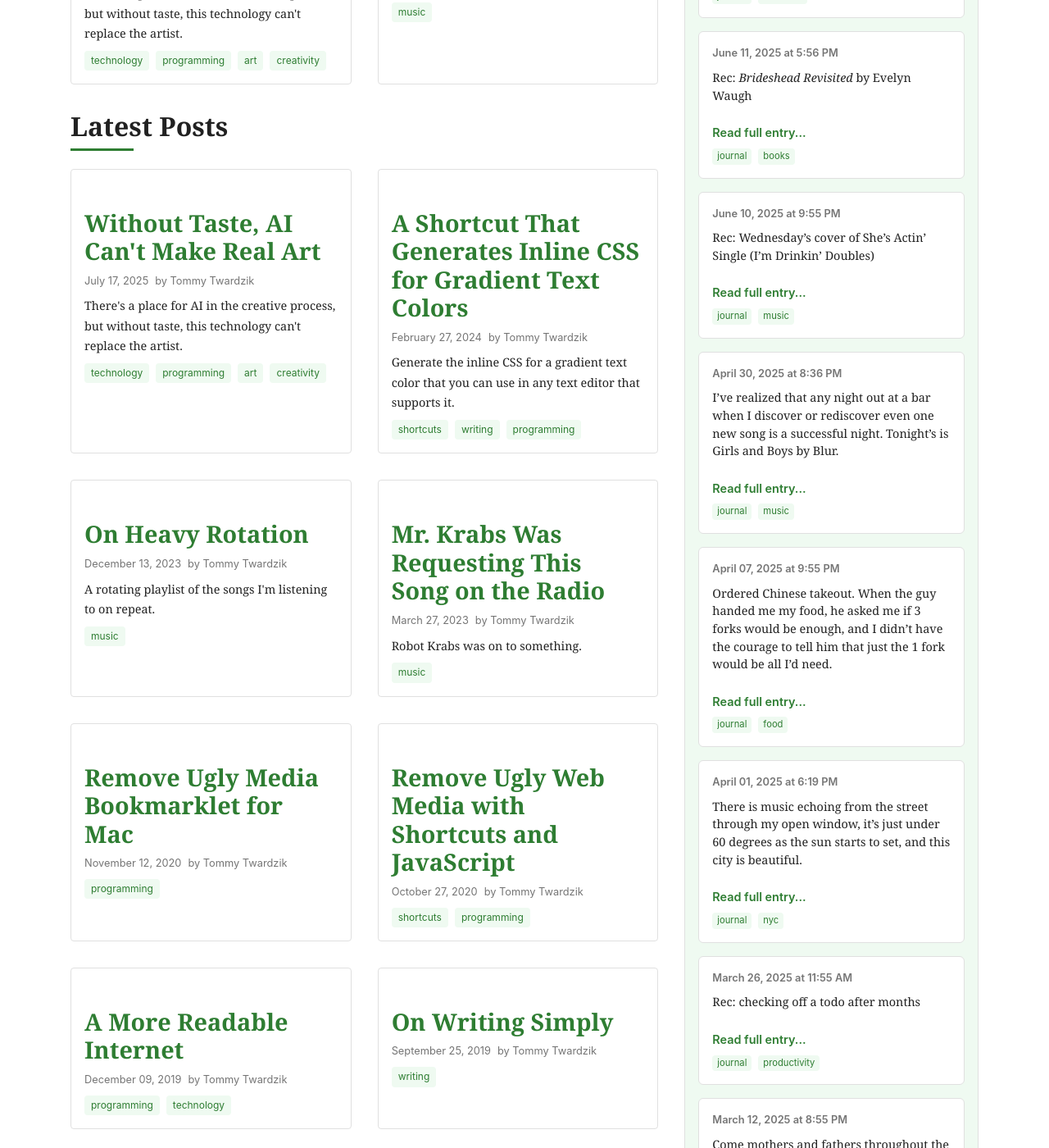
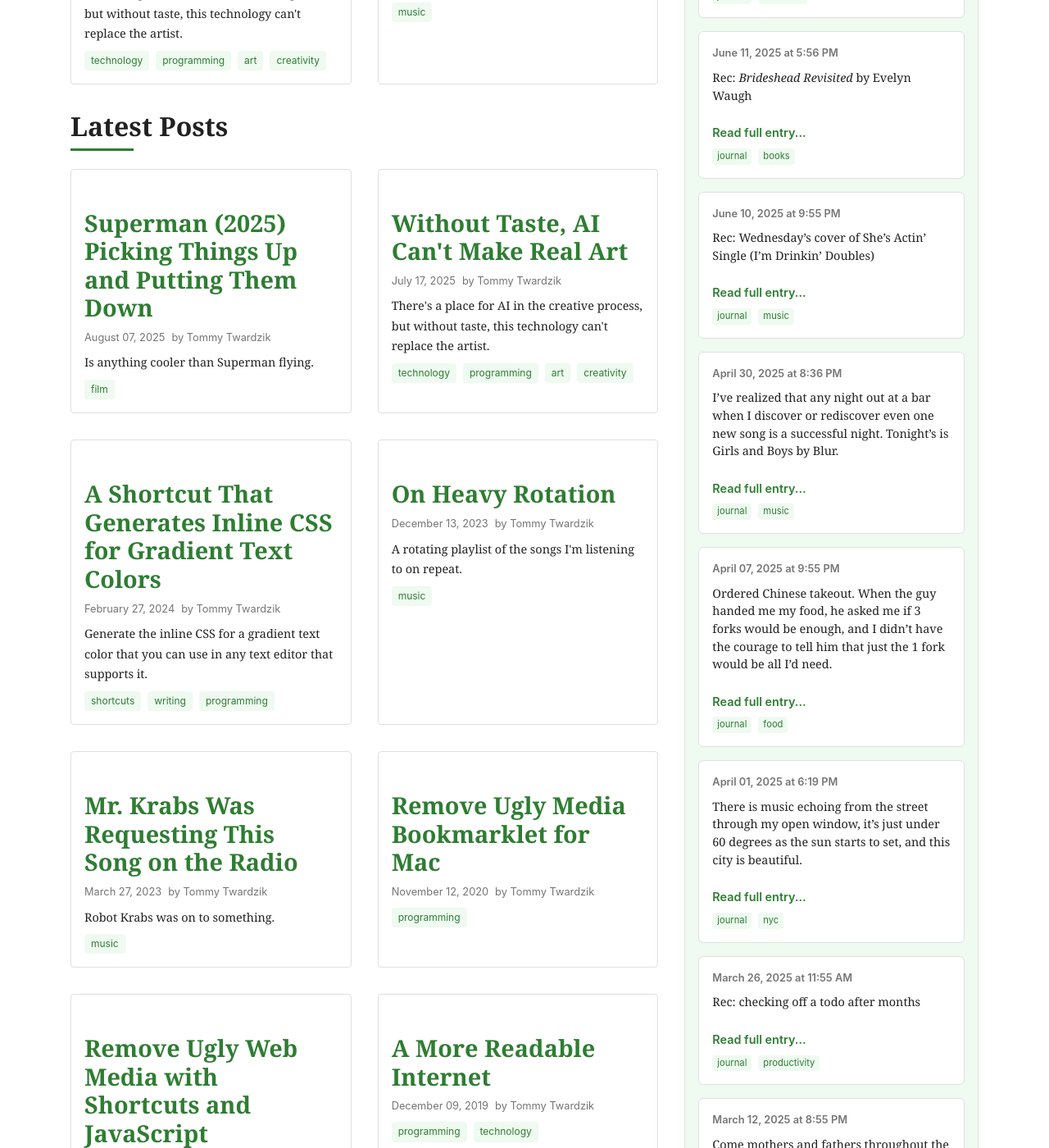
Before and after one commit to ttwardz/bum-notes-blog, a Jekyll site: the page built from index.markdown, in a window 1280 px wide and 1400 px high, scrolled down 389 px. Shown: the whole window at 82% size. Built offline with Jekyll 4.4.1, drawn with Linux system fonts in a browser that asks for light colours; part of the change alters nothing that is shown.

Commit message:
new post: Superman (2025)
Also, now `ul` and `ol` bullets and numbers are green to match the site's primary color

```diff
--- /dev/null
+++ b/_posts/2025-08-07-superman-2025-movie-notes.md
@@ -0,0 +1,48 @@
+---
+layout: post
+date: 2025-08-07 12:44
+title: Superman (2025) Picking Things Up and Putting Them Down
+description: Is anything cooler than Superman flying.
+author: Tommy Twardzik
+tags: [film]
+---
+
+**Nothing is cooler than Superman *flying*.**
+
+<br>
+
+- +2 krypto super dog ❤️
+- -1 it fake dog
+- +2 mr terrific never heard of him he’s awesome
+- -1 dimensional rift like why does every superhero movie have to have weird space-bending extra universe plot but at least no time travel
+- +2 the Superman theme song still SLAPS got chills
+- -1 what even was the anti-proton river if they just took a baby into it and everybody was fine
+- +1 daily planet CMS appearance
+- -1 Green lantern is asshole and that made me sad
+- +1 green lantern’s giant middle fingers
+- +2 Superman saved a squirrel
+- -1 the S on his chest is just a diagonal line
+
+\
+\
+Superman job description: Primarily catching heavy things before they fall on people.
+
+The movie: I liked it.
+
+My reference for Superman is the Justice League animated show in the 90s/00s, so this one's a bit goofier than what I tend to expect. But he's fun, has a bit of depth, and his chemistry with Lois is fantastic.
+
+Sooo, I guess the DC Universe is over?
+
+*
+
+Why does every superhero movie need inter-dimensional rifts and space-warping alternate universes? At least there was no time travel in this one.
+
+But there was a *code* to close the rift?? What does that even mean? I guess that is a very comic-book-style plot device, which fine. But why?
+
+*
+
+Must I always gravitate toward the superhero movies where, by the end, the hero hasn't even averted the disaster (see: The Batman) but at least they defeated the villain and it's the glimmer of *hope* that counts as a triumphant resolution?
+
+*
+
+Just a funny thought: Superman is raised by loving active parents and grows into an optimistic hopeful trusting adult ("maybe that's the real punk") and Batman watches his parents get murdered in front of him by a stranger and starts dressing like a bat and slinking around at night and neglecting all social relationships and responsibilities.
--- a/_sass/main.scss
+++ b/_sass/main.scss
@@ -82,6 +82,20 @@ img {
   max-width: 100%;
   height: auto;
 }
+
+ul,
+ol {
+  padding-left: 2.5rem;
+}
+
+ul li::marker,
+ol li::marker {
+  color: var(--color-primary); /* Just the bullet/number */
+}
+
+// ul {
+  // list-style-type: circle;
+// }
 
 /* Header */
 .site-header {
```
